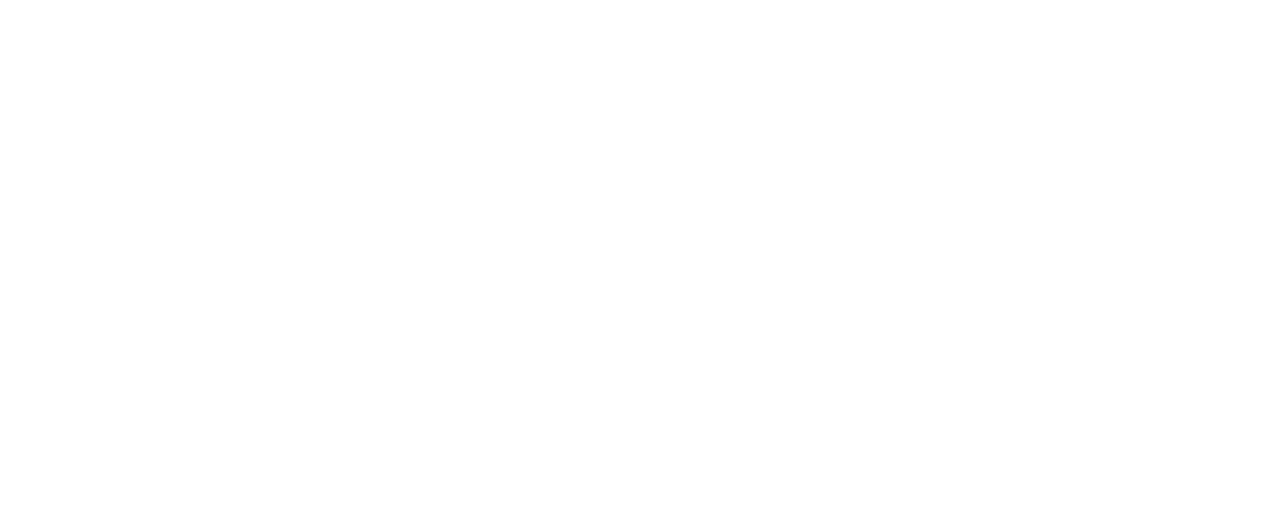
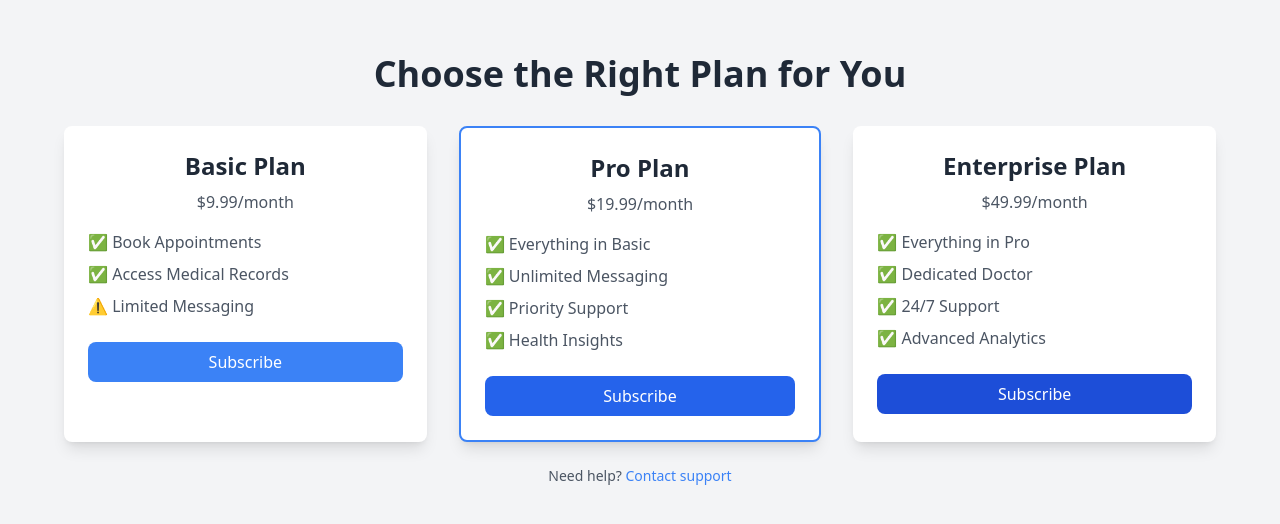
Before and after one commit to ProgrammerDavid1234/MedAi, a React (Vite) app: page /subscription in a window 1280 px wide. Before the commit this address had no page. Shown: the part 130-654 px from the top of the page. Built offline with nearby package versions, Linux system fonts and the light colour scheme.

Commit message:
updated the stripe payment

```diff
--- a/package.json
+++ b/package.json
@@ -19,7 +19,8 @@
     "lucide-react": "^0.344.0",
     "react": "^18.2.0",
     "react-dom": "^18.2.0",
-    "react-router-dom": "^6.18.0"
+    "react-router-dom": "^6.18.0",
+    "react-toastify": "^11.0.5"
   },
   "devDependencies": {
     "@eslint/js": "^9.9.1",
--- a/src/App.tsx
+++ b/src/App.tsx
@@ -1,6 +1,8 @@
 import React, { useState, useEffect } from "react";
 import { BrowserRouter as Router, Routes, Route, useParams } from "react-router-dom";
 import { AuthProvider } from "./AuthContext";
+import { ToastContainer } from "react-toastify";
+import "react-toastify/dist/ReactToastify.css";
 
 // Public Components
 import Navbar from "./components/Navbar";
@@ -26,6 +28,8 @@
 import Profile from "./UserDashboard/Profile";
 import DoctorProfile from "./UserDashboard/DoctorsProfile";
 import Pricing from "./components/Pricing";
+import Subscription from "./UserDashboard/Subscription";
+
 
 function UserDashboard() {
   const [activeTab, setActiveTab] = useState("dashboard");
@@ -88,6 +92,18 @@
   return (
     <AuthProvider>
       <Router>
+        <ToastContainer
+          position="top-right"
+          autoClose={3000}
+          hideProgressBar={false}
+          newestOnTop={true}
+          closeOnClick
+          rtl={false}
+          pauseOnFocusLoss
+          draggable
+          pauseOnHover
+          theme="colored" // ✅ Makes it more vibrant
+        />
         <Routes>
           {/* Public Routes */}
           <Route
@@ -111,6 +127,8 @@
           {/* Dashboard Routes - NO NAVBAR OR FOOTER */}
           <Route path="/dashboard/*" element={<UserDashboard />} />
           <Route path="/doctorprofile/:doctorId" element={<UserDashboard />} />
+          <Route path="/subscription" element={<Subscription />} />
+
         </Routes>
       </Router>
     </AuthProvider>
--- a/src/UserDashboard/Appointments.tsx
+++ b/src/UserDashboard/Appointments.tsx
@@ -1,6 +1,9 @@
 import React, { useState, useEffect, useContext } from "react";
 import axios from "axios";
 import { useAuth } from "../AuthContext";
+import { useNavigate } from "react-router-dom";
+import { toast } from "react-toastify";
+import "react-toastify/dist/ReactToastify.css";
 
 interface Appointment {
   _id: string;
@@ -33,10 +36,14 @@
   const [time, setTime] = useState("");
   const [reason, setReason] = useState("");
   const [symptoms, setSymptoms] = useState<string[]>([]);
+  const { authToken, userId } = useAuth();
+  const [showUpgradeTooltip, setShowUpgradeTooltip] = useState(false);
+  const navigate = useNavigate();
 
 
 
-  const { authToken } = useAuth();
+
+
 
 
   console.log("Appointments.tsx - Auth Token:", authToken);
@@ -50,34 +57,35 @@
 
   const fetchAppointments = async () => {
     try {
-      // 🔍 Fetch subscription
-      const subResponse = await axios.get(
-        "https://healthcare-backend-a66n.onrender.com/api/subscription/user/subscription",
+      console.log("Fetching appointments...");
+
+      const appointmentResponse = await axios.get(
+        "https://healthcare-backend-a66n.onrender.com/api/appointments/getappointments",
         { headers: { Authorization: `Bearer ${authToken}` } }
       );
 
-      const plan = subResponse.data.plan || "Free";
-      console.log("🛂 Subscription API Response:", subResponse.data);
-      console.log("✅ Subscription Plan Set:", plan);
-      setSubscriptionPlan(plan);
+      console.log("📅 Appointments API Response:", appointmentResponse.data);
 
-      // 🗂 Fetch user appointments
-      const appointmentResponse = await axios.get(
-        "https://healthcare-backend-a66n.onrender.com/api/getappointments",
-        { headers: { Authorization: `Bearer ${authToken}` } }
-      );
+      // Ensure appointments exist, otherwise set an empty array
+      const fetchedAppointments = appointmentResponse.data?.appointments || [];
 
-      console.log("📅 Appointments Fetched:", appointmentResponse.data);
-      setAppointments(appointmentResponse.data.appointments || []);
-      setAppointmentCount(appointmentResponse.data.length); // Update count
-
-    } catch (error) {
-      console.error("❌ Error fetching data:", error);
-      setError("Failed to load appointments. Please try again.");
+      setAppointments(fetchedAppointments);
+      setAppointmentCount(fetchedAppointments.length);
+    } catch (error: any) {
+      if (error.response?.status === 404) {
+        console.warn("No appointments found. Displaying empty list.");
+        setAppointments([]); // ✅ Handle gracefully
+        setAppointmentCount(0);
+      } else {
+        console.error("❌ Error fetching data:", error.response?.data || error.message);
+        setError("An error occurred. Please try again.");
+      }
     } finally {
-      setLoading(false); // ✅ Stop loading
+      setLoading(false);
     }
   };
+
+
 
 
 
@@ -162,33 +170,54 @@
     }
   };
   const handleBookAppointment = async () => {
-    if (!authToken) return;
+    if (!authToken || !userId) {
+      toast.error("❌ Missing authentication. Please log in.");
+      return;
+    }
 
-    // 🚫 Check if free user has reached the 5-appointment limit
-    if (subscriptionPlan === "Free" && appointmentCount >= 5) {
-      console.log("🛑 Free plan limit reached. Redirecting...");
-      setShowSubscribeModal(true); // Show subscription modal
-
-      // ⏳ Redirect after 5 seconds
-      setTimeout(() => {
-        console.log("⏳ Redirecting to dashboard...");
-        navigate("/dashboard");
-      }, 5000);
+    if (!doctorName || !appointmentDate || !appointmentTime) {
+      toast.warn("⚠️ Please fill in all required fields.");
       return;
     }
 
     try {
       const response = await axios.post(
-        "https://healthcare-backend-a66n.onrender.com/api/appointments",
-        { doctorName, date: appointmentDate, time: appointmentTime, reason: appointmentReason, symptoms },
+        "https://healthcare-backend-a66n.onrender.com/api/appointments/appointments",
+        {
+          userId,
+          doctorName,
+          date: appointmentDate,
+          time: appointmentTime,
+          reason: appointmentReason,
+          symptoms,
+        },
         { headers: { Authorization: `Bearer ${authToken}` } }
       );
 
-      console.log("✅ Appointment booked successfully:", response.data);
-      alert("Appointment booked!");
-      fetchAppointments(); // Refresh appointment list
-    } catch (err) {
-      console.error("❌ Booking error:", err);
+      if (response.status === 201) { // ✅ Check response status correctly
+        toast.success("✅ Appointment booked successfully!", {
+          onClose: () => setShowBookModal(false), // ✅ Close modal after toast
+        });
+
+        fetchAppointments(); // ✅ Refresh appointment list
+
+        // ✅ Reset form fields
+        setDoctorName("");
+        setAppointmentDate("");
+        setAppointmentTime("");
+        setAppointmentReason("");
+        setSymptoms([]);
+      }
+    } catch (err: any) {
+      console.error("❌ Booking error:", err.response?.data || err.message);
+
+      if (err.response?.status === 403) {
+        toast.info("🔔 You’ve reached your limit. Upgrade to book more.", {
+          onClose: () => navigate("/subscription"), // ✅ Redirect after toast
+        });
+      } else {
+        toast.error("❌ Failed to book appointment. Try again.");
+      }
     }
   };
 
@@ -198,20 +227,31 @@
 
 
 
-  const handleCancelAppointment = async (id: string) => {
-    if (!authToken) return;
+
+
+
+
+
+
+const handleCancelAppointment = async (id) => {
+  console.log("🚀 Attempting to delete appointment:", id);
 
   try {
     await axios.delete(
       `https://healthcare-backend-a66n.onrender.com/api/appointments/${id}`,
       { headers: { Authorization: `Bearer ${authToken}` } }
     );
+    console.log("✅ Appointment deleted successfully");
 
+    // Update state
     setAppointments((prev) => prev.filter((appointment) => appointment._id !== id));
   } catch (err) {
-      alert("Failed to cancel appointment.");
+    console.error("❌ Error deleting appointment:", err.response?.data || err.message);
+    alert("Failed to delete appointment");
   }
 };
+
+
 
 if (loading) return <p>Loading appointments...</p>;
 if (error) return <p className="text-red-500">{error}</p>;
@@ -221,19 +261,17 @@
     <div className="flex justify-between items-center">
       <h2 className="text-xl font-semibold">Your Appointments</h2>
       <button
-          onClick={() => {
-            if (appointmentCount >= 5) {
-              alert("You have reached the free limit. Upgrade to book more.");
-              return;
-            }
-            setShowBookModal(true);
-          }}
-          className="bg-blue-500 text-white px-4 py-2 rounded-md hover:bg-blue-600 transition"
+        onClick={() => setShowBookModal(true)}
+        className={`bg-blue-500 text-white px-4 py-2 rounded-md hover:bg-blue-600 transition ${subscriptionPlan === "Free" && appointmentCount >= 5 ? "opacity-50 cursor-not-allowed" : ""
+          }`}
+        disabled={subscriptionPlan === "Free" && appointmentCount >= 5}
       >
         Book New Appointment
       </button>
 
+
     </div>
+
 
     {appointments.length === 0 ? (
       // ✅ Show this when no appointments exist
@@ -241,6 +279,7 @@
         <p className="text-gray-500">You have no appointments scheduled.</p>
       </div>
     ) : (
+
       <div className="bg-white rounded-lg shadow overflow-hidden">
         <div className="flex bg-gray-50 p-4 font-medium text-gray-600">
           <div className="w-1/4">Doctor</div>
@@ -321,6 +360,8 @@
       </div>
     )}
 
+
+
     {/* Book Appointment Modal */}
     {showBookModal && (
       <div className="fixed inset-0 bg-black bg-opacity-50 flex items-center justify-center p-4">
@@ -363,6 +404,21 @@
       </div>
     )}
 
+    {showSubscribeModal && (
+      <div className="fixed inset-0 bg-black bg-opacity-50 flex items-center justify-center p-4">
+        <div className="bg-white rounded-lg p-6 max-w-md w-full">
+          <h3 className="text-lg font-semibold mb-4">Upgrade to Continue</h3>
+          <p className="mb-4">You’ve reached the limit of 5 free AI messages. Upgrade to continue!</p>
+          <div className="flex justify-end space-x-3">
+            <button onClick={() => setShowSubscribeModal(false)} className="px-4 py-2 border rounded-md">Cancel</button>
+            <button onClick={() => handleUpgrade("pro")} className="px-4 py-2 bg-blue-500 text-white rounded-md">Upgrade to Pro</button>
+            <button onClick={() => handleUpgrade("enterprise")} className="px-4 py-2 bg-green-500 text-white rounded-md">Upgrade to Enterprise</button>
+          </div>
+        </div>
+      </div>
+    )}
+
+
 
   </div>
 );
--- /dev/null
+++ b/src/UserDashboard/Subscription.tsx
@@ -0,0 +1,112 @@
+import React from "react";
+import axios from "axios";
+import { toast } from "react-toastify";
+import { useAuth } from "../AuthContext";
+import { useNavigate } from "react-router-dom";
+
+const Subscription: React.FC = () => {
+  const { authToken } = useAuth();
+  const navigate = useNavigate();
+
+  const handleSubscribe = async (plan: string) => {
+    if (!authToken) {
+      toast.error("⚠️ Please log in to subscribe.");
+      navigate("/login");
+      return;
+    }
+
+    try {
+        const response = await axios.post(
+          "https://healthcare-backend-a66n.onrender.com/api/subscription/subscribe",
+          { plan },
+          {
+            headers: { Authorization: `Bearer ${authToken}` },
+          }
+        );
+
+        console.log("Subscription Response:", response.data); // ✅ Debugging
+
+        if (response.data.checkoutUrl) {
+          window.location.href = response.data.checkoutUrl; // ✅ Redirect to Stripe
+        } else {
+          toast.error("❌ Subscription failed. Try again.");
+        }
+      } catch (error) {
+        toast.error("❌ Subscription failed. Try again.");
+      }
+
+
+    };
+
+  return (
+    <div className="min-h-screen bg-gray-100 flex flex-col items-center justify-center px-6 py-12">
+      <h1 className="text-4xl font-extrabold text-gray-800 mb-8 text-center">
+        Choose the Right Plan for You
+      </h1>
+
+      <div className="grid grid-cols-1 md:grid-cols-3 gap-8 w-full max-w-6xl">
+        {/* Basic Plan */}
+        <div className="bg-white p-6 rounded-lg shadow-lg transform transition duration-300 hover:scale-105 hover:shadow-2xl">
+          <h2 className="text-2xl font-semibold text-gray-800 text-center">Basic Plan</h2>
+          <p className="text-center text-gray-600 mt-2">$9.99/month</p>
+          <ul className="mt-4 space-y-2 text-gray-600">
+            <li>✅ Book Appointments</li>
+            <li>✅ Access Medical Records</li>
+            <li>⚠️ Limited Messaging</li>
+          </ul>
+          <button
+            onClick={() => handleSubscribe("basic")}
+            className="mt-6 w-full bg-blue-500 text-white py-2 rounded-lg hover:bg-blue-600 transition"
+          >
+            Subscribe
+          </button>
+        </div>
+
+        {/* Pro Plan */}
+        <div className="bg-white p-6 rounded-lg shadow-lg border-2 border-blue-500 transform transition duration-300 hover:scale-105 hover:shadow-2xl">
+          <h2 className="text-2xl font-semibold text-gray-800 text-center">Pro Plan</h2>
+          <p className="text-center text-gray-600 mt-2">$19.99/month</p>
+          <ul className="mt-4 space-y-2 text-gray-600">
+            <li>✅ Everything in Basic</li>
+            <li>✅ Unlimited Messaging</li>
+            <li>✅ Priority Support</li>
+            <li>✅ Health Insights</li>
+          </ul>
+          <button
+            onClick={() => handleSubscribe("pro")}
+            className="mt-6 w-full bg-blue-600 text-white py-2 rounded-lg hover:bg-blue-700 transition"
+          >
+            Subscribe
+          </button>
+        </div>
+
+        {/* Enterprise Plan */}
+        <div className="bg-white p-6 rounded-lg shadow-lg transform transition duration-300 hover:scale-105 hover:shadow-2xl">
+          <h2 className="text-2xl font-semibold text-gray-800 text-center">Enterprise Plan</h2>
+          <p className="text-center text-gray-600 mt-2">$49.99/month</p>
+          <ul className="mt-4 space-y-2 text-gray-600">
+            <li>✅ Everything in Pro</li>
+            <li>✅ Dedicated Doctor</li>
+            <li>✅ 24/7 Support</li>
+            <li>✅ Advanced Analytics</li>
+          </ul>
+          <button
+            onClick={() => handleSubscribe("enterprise")}
+            className="mt-6 w-full bg-blue-700 text-white py-2 rounded-lg hover:bg-blue-800 transition"
+          >
+            Subscribe
+          </button>
+        </div>
+      </div>
+
+      <p className="mt-6 text-gray-600 text-sm">
+        Need help?{" "}
+        <a href="/contact" className="text-blue-500 hover:underline">
+          Contact support
+        </a>
+      </p>
+    </div>
+  );
+};
+
+export default Subscription;
```
Also changed, not shown: 1 other file (tests, documents, lock files or other folders). Lines whose indentation alone changed are shown as unchanged.
